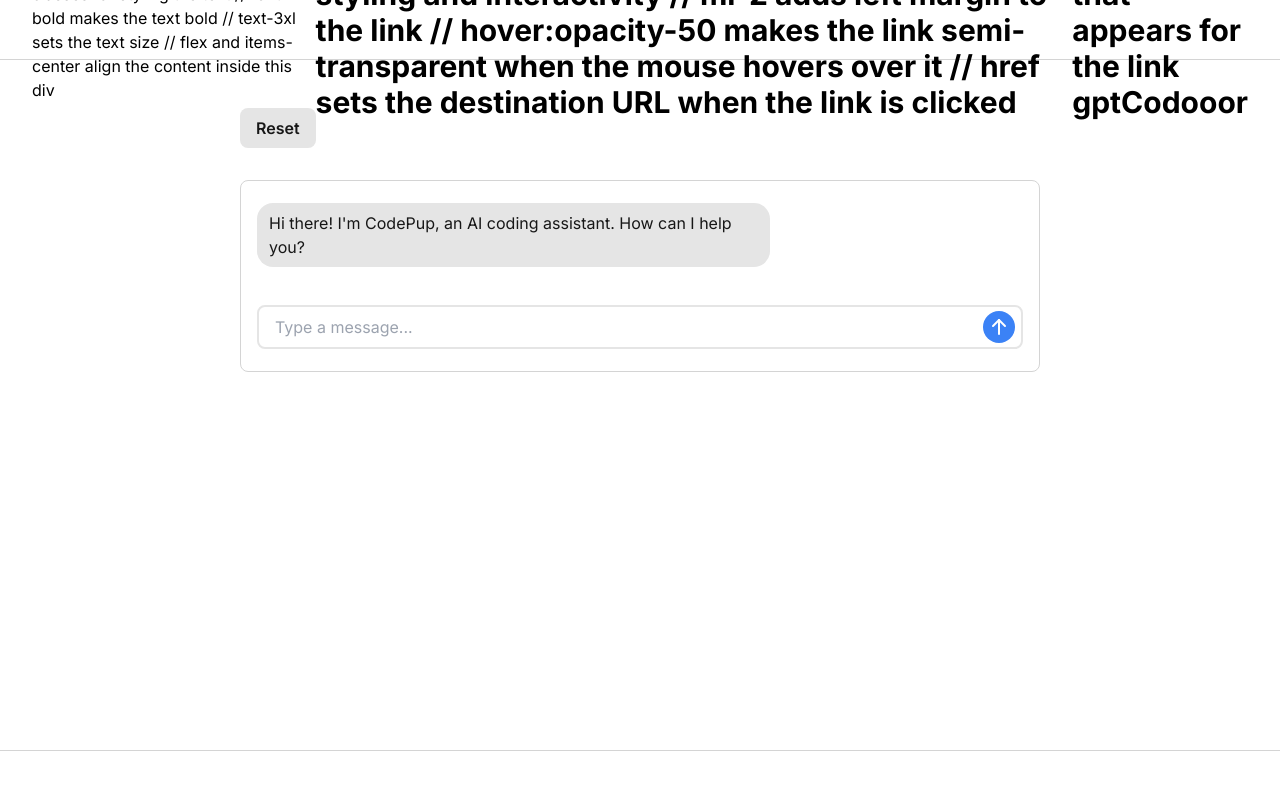
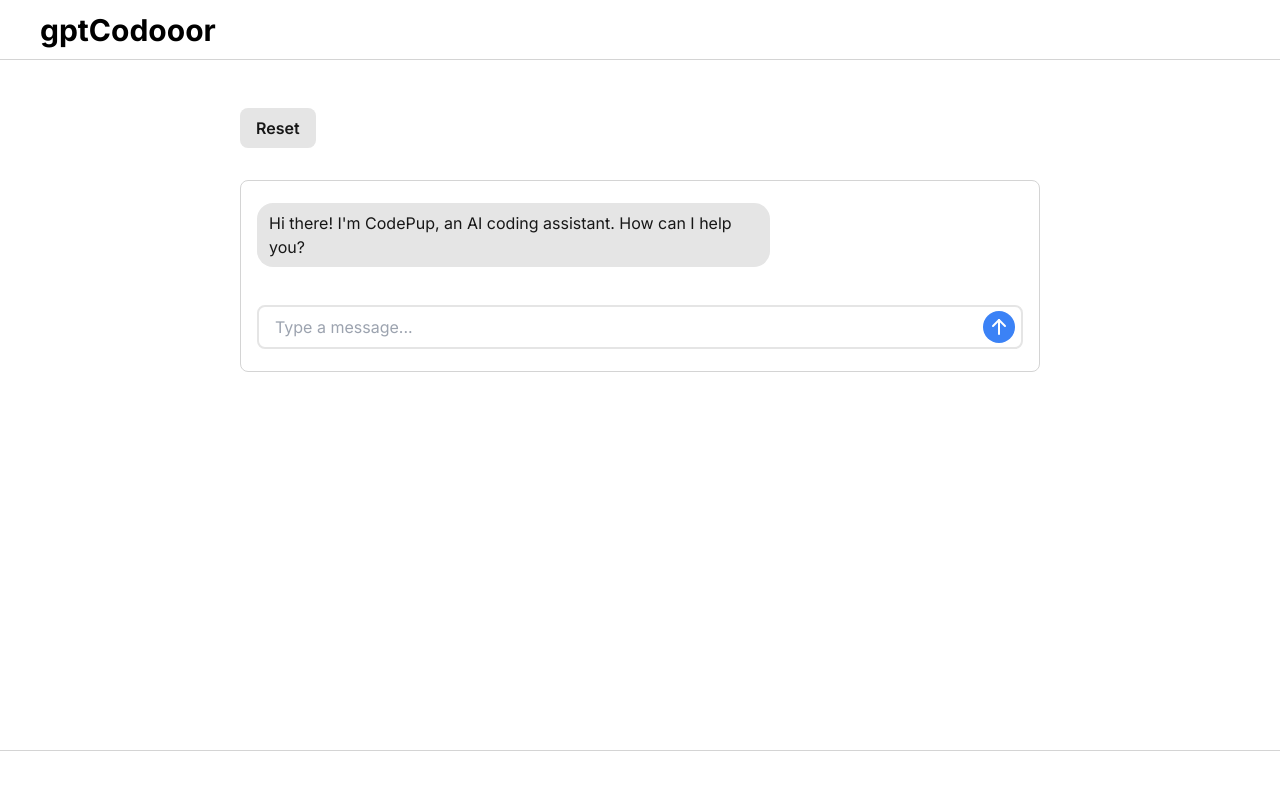
Before and after one commit to ChrisJAdamek/chatbot-ui-lite, a Next.js app: page / in a window 1280 px wide. Shown: the top 790 px of the page. Built offline with nearby package versions, Linux system fonts and the light colour scheme.

Commit message:
Update Navbar.tsx

```diff
--- a/components/Layout/Navbar.tsx
+++ b/components/Layout/Navbar.tsx
@@ -5,28 +5,28 @@ import { FC } from "react";
 export const Navbar: FC = () => {
   // When this component is used, it will return the following HTML structure
   return (
-    // Create a div (a container for other elements) with a set of CSS classes to style it
-    // The classes define the appearance and positioning of the div
-    // h-[50px] and sm:h-[60px] set the height for small and large screens
-    // border-b and border-neutral-300 add a border to the bottom of the div
-    // py-2 and px-2 sm:px-8 add padding to the top/bottom (y-axis) and left/right (x-axis) of the div
-    // items-center aligns the div's content vertically in the center
-    // justify-between controls the horizontal spacing of the content
     <div className="flex h-[50px] sm:h-[60px] border-b border-neutral-300 py-2 px-2 sm:px-8 items-center justify-between">
-      // Create another div with CSS classes for styling the text
-      // font-bold makes the text bold
-      // text-3xl sets the text size
-      // flex and items-center align the content inside this div
+      {/* Create a div (a container for other elements) with a set of CSS classes to style it */}
+      {/* The classes define the appearance and positioning of the div */}
+      {/* h-[50px] and sm:h-[60px] set the height for small and large screens */}
+      {/* border-b and border-neutral-300 add a border to the bottom of the div */}
+      {/* py-2 and px-2 sm:px-8 add padding to the top/bottom (y-axis) and left/right (x-axis) of the div */}
+      {/* items-center aligns the div's content vertically in the center */}
+      {/* justify-between controls the horizontal spacing of the content */}
       <div className="font-bold text-3xl flex items-center">
-        // Create a link (anchor tag) with CSS classes for styling and interactivity
-        // ml-2 adds left margin to the link
-        // hover:opacity-50 makes the link semi-transparent when the mouse hovers over it
-        // href sets the destination URL when the link is clicked
+        {/* Create another div with CSS classes for styling the text */}
+        {/* font-bold makes the text bold */}
+        {/* text-3xl sets the text size */}
+        {/* flex and items-center align the content inside this div */}
         <a
           className="ml-2 hover:opacity-50"
           href="https://code-scaffold.vercel.app"
         >
-          // The text that appears for the link
+          {/* Create a link (anchor tag) with CSS classes for styling and interactivity */}
+          {/* ml-2 adds left margin to the link */}
+          {/* hover:opacity-50 makes the link semi-transparent when the mouse hovers over it */}
+          {/* href sets the destination URL when the link is clicked */}
+          {/* The text that appears for the link */}
           gptCodooor
         </a>
       </div>
```
